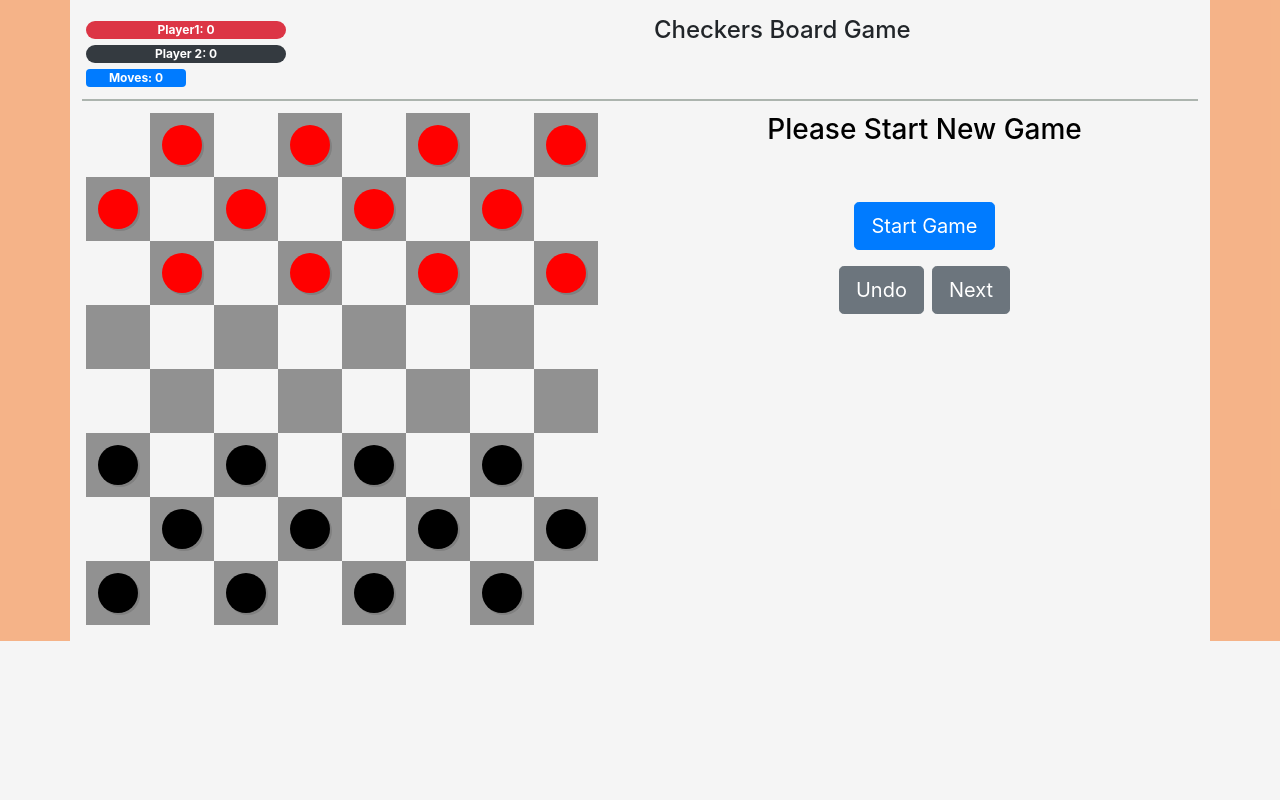
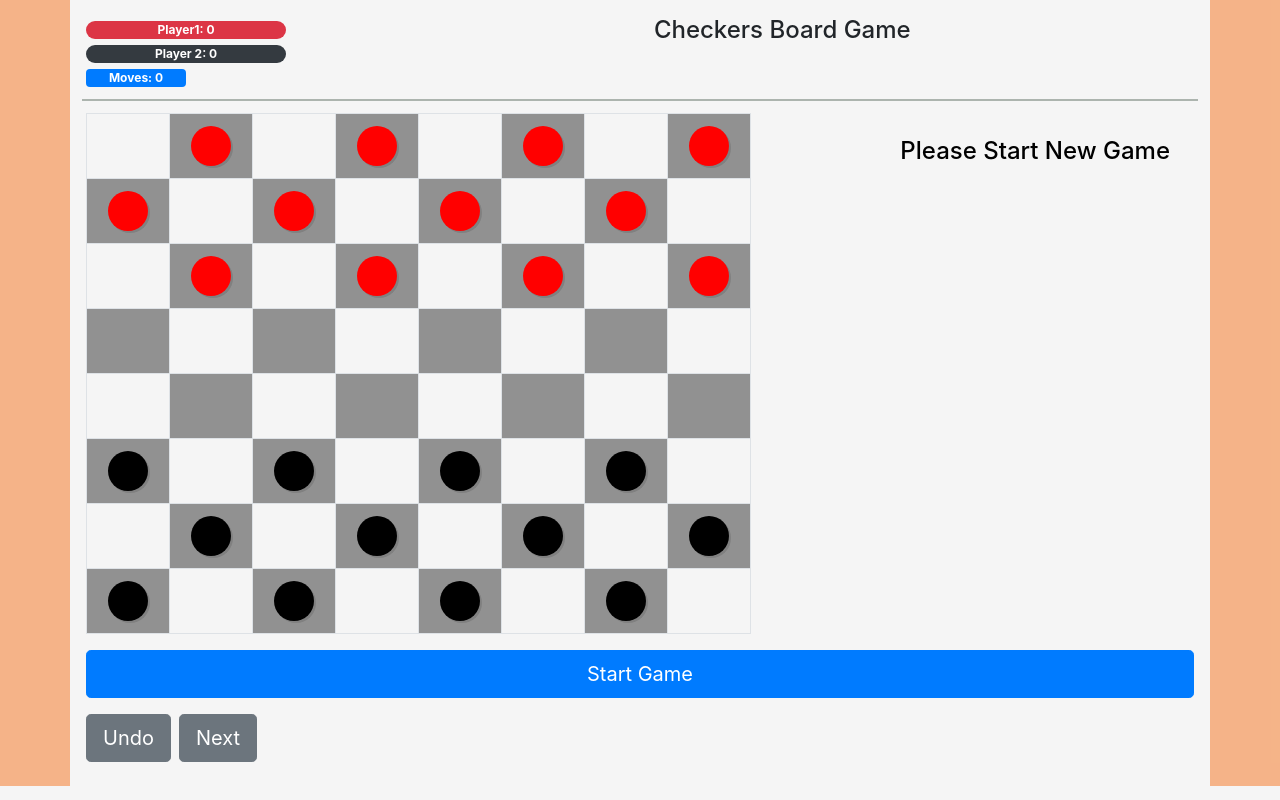
Before and after one commit to dorpi/checkers-react, a React (Create React App) app: page / in a window 1280 px wide. Built offline with nearby package versions, Linux system fonts and the light colour scheme.

Commit message:
Update CheckersBoardGame.js

```diff
--- a/src/components/board/CheckersBoardGame.js
+++ b/src/components/board/CheckersBoardGame.js
@@ -3,11 +3,11 @@ import PropsType from 'prop-types';
 import Table from 'react-bootstrap/Table'
 
 
-import Row from "react-bootstrap/Row";
-import Col from "react-bootstrap/Col";
+
+import Button from 'react-bootstrap/Button'
 import Square from './Square ';
 import HistoryButton from '../HistoryButton'
-import StartButton from '../StartButton';
+
 
 import { connect } from 'react-redux';
 
@@ -167,6 +167,8 @@ class CheckersBoard extends Component {
       }
     }
   }
+
+
   onClickStartGame() {
     this.tableRef.current.style.pointerEvents = "";
     if (this.tableRef.current.hidden){
@@ -216,29 +218,30 @@ class CheckersBoard extends Component {
 
 
     return (
-      <div>
-        <Row >
-          <Col >
-            <Table borderless responsive ref={this.tableRef}  >
+      <div className="game-display">
+          <div className="top-part">
+              <h4  style={{ color: currentPlayer === PLAYER1 ? "red" : "black" }}>
+                {this.state.message}
+              </h4>
+
+            <Table responsive bordered ref={this.tableRef}  >
               <tbody>
                 {tableData}
               </tbody>
             </Table>
-          </Col>
-          <Col >
-            <Row className='justify-content-md-center pb-5'>
-              <h3  style={{ color: currentPlayer === PLAYER1 ? "red" : "black" }}>
-                {this.state.message}
-              </h3>
-            </Row>
-            <Row className='justify-content-md-center pr-3'>
-              <StartButton onClick={this.onClickStartGame} />
-              </Row>
-              <Row  className='justify-content-md-center'>
-                <HistoryButton undoClick={this.undoClick} nextClick={this.nextClick} />
-            </Row>
-          </Col>
-        </Row>
+
+            </div>
+            <Button
+              variant="primary"
+              size="lg"
+              onClick={()=>
+                this.onClickStartGame()}
+            >
+Start Game
+</Button>
+
+            <HistoryButton undoClick={this.undoClick} nextClick={this.nextClick} />
+
       </div>
     )
   }
```
